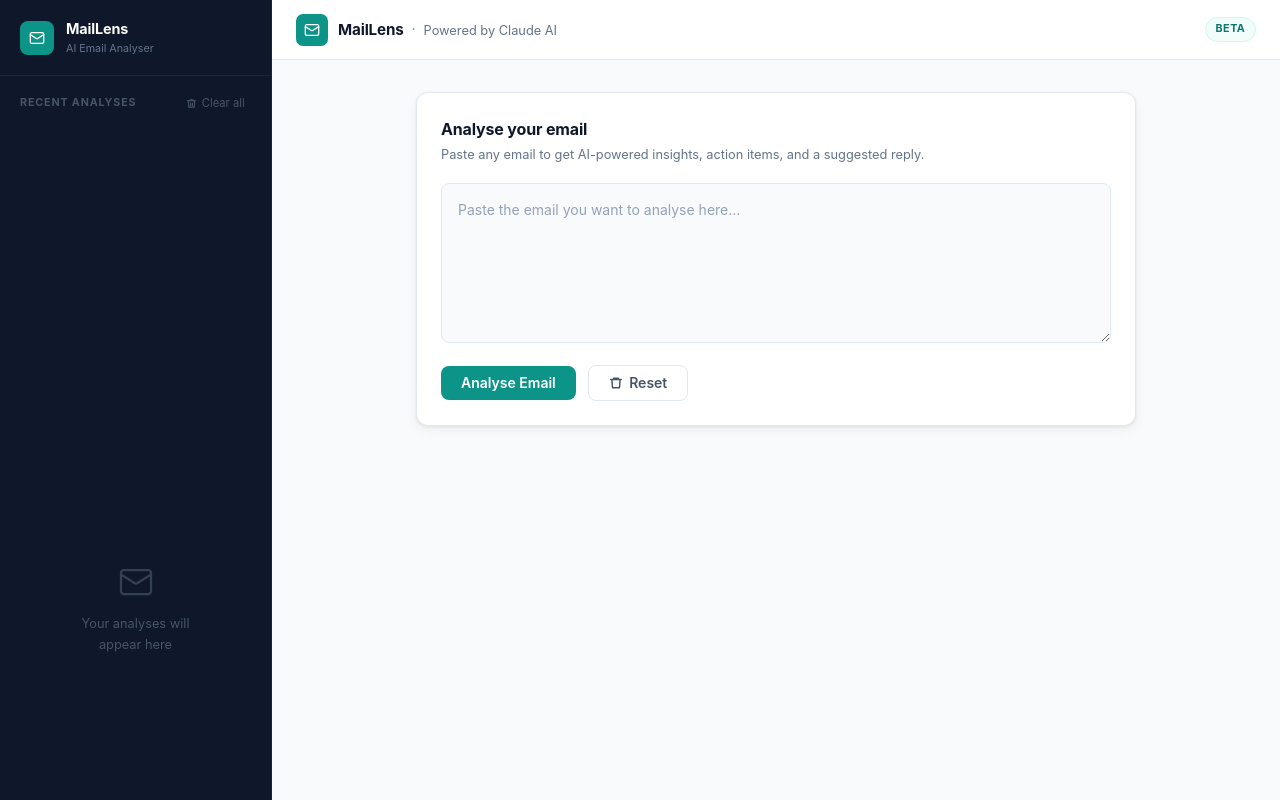
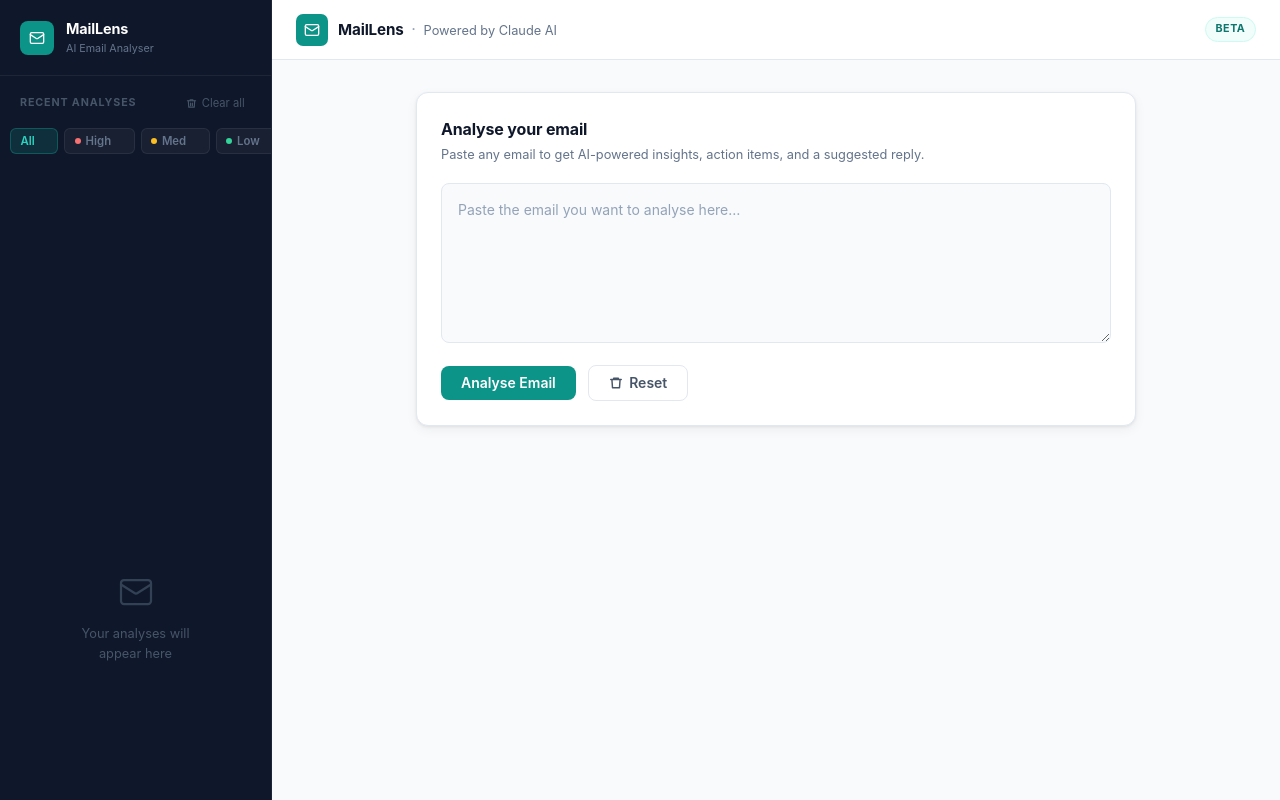
Before and after one commit to gunduzkaan22-source/email-analyser, a Flask app: page / in a window 1280 px wide. Run offline with Flask 3, Linux system fonts and the light colour scheme.

Commit message:
Add urgency category filter to history sidebar

```diff
--- a/static/style.css
+++ b/static/style.css
@@ -132,6 +132,63 @@ body {
 .clear-history-btn:hover {
   color: #f87171;
   background: rgba(248,113,113,0.1);
+}
+
+/* ── Filter bar ── */
+.filter-bar {
+  padding: 0.375rem 0.625rem 0.5rem;
+  display: flex;
+  gap: 0.375rem;
+  flex-shrink: 0;
+  overflow-x: auto;
+}
+
+.filter-bar::-webkit-scrollbar { display: none; }
+
+.filter-btn {
+  display: inline-flex;
+  align-items: center;
+  gap: 0.3rem;
+  background: rgba(255,255,255,0.04);
+  border: 1px solid rgba(255,255,255,0.07);
+  color: var(--navy-500);
+  border-radius: 6px;
+  padding: 0.3rem 0.6rem;
+  font-size: 0.71rem;
+  font-weight: 600;
+  cursor: pointer;
+  font-family: inherit;
+  white-space: nowrap;
+  transition: all 0.15s;
+  flex-shrink: 0;
+}
+
+.filter-btn:hover {
+  background: rgba(255,255,255,0.07);
+  color: var(--navy-300);
+}
+
+.filter-btn.active {
+  background: rgba(20,184,166,0.15);
+  border-color: rgba(20,184,166,0.3);
+  color: var(--teal-400);
+}
+
+.filter-dot {
+  width: 6px;
+  height: 6px;
+  border-radius: 50%;
+  flex-shrink: 0;
+}
+
+.filter-dot.high   { background: #f87171; }
+.filter-dot.medium { background: #fbbf24; }
+.filter-dot.low    { background: #34d399; }
+
+.filter-count {
+  font-size: 0.65rem;
+  opacity: 0.65;
+  min-width: 0.5rem;
 }
 
 .history-list {
--- a/templates/index.html
+++ b/templates/index.html
@@ -33,11 +33,26 @@
       </button>
     </div>
 
+    <div class="filter-bar">
+      <button class="filter-btn active" data-filter="all" onclick="setFilter('all')">
+        All <span class="filter-count" id="cnt-all"></span>
+      </button>
+      <button class="filter-btn" data-filter="high" onclick="setFilter('high')">
+        <span class="filter-dot high"></span>High <span class="filter-count" id="cnt-high"></span>
+      </button>
+      <button class="filter-btn" data-filter="medium" onclick="setFilter('medium')">
+        <span class="filter-dot medium"></span>Med <span class="filter-count" id="cnt-medium"></span>
+      </button>
+      <button class="filter-btn" data-filter="low" onclick="setFilter('low')">
+        <span class="filter-dot low"></span>Low <span class="filter-count" id="cnt-low"></span>
+      </button>
+    </div>
+
     <div class="history-list" id="historyList"></div>
 
     <div class="history-empty" id="historyEmpty">
       <svg width="36" height="36" viewBox="0 0 24 24" fill="none" stroke="currentColor" stroke-width="1.5" stroke-linecap="round" stroke-linejoin="round"><rect x="2" y="4" width="20" height="16" rx="2"/><path d="m22 7-8.97 5.7a1.94 1.94 0 0 1-2.06 0L2 7"/></svg>
-      <p>Your analyses will<br>appear here</p>
+      <p id="historyEmptyMsg">Your analyses will<br>appear here</p>
     </div>
   </aside>
 
@@ -183,6 +198,7 @@
 <script>
 const HISTORY_KEY = 'maillens_history';
 let activeHistoryId = null;
+let activeFilter    = 'all';
 
 /* ── Analyse ── */
 async function analyse() {
@@ -221,6 +237,7 @@ async function analyse() {
 
     renderResults(data);
     activeHistoryId = saveToHistory(email, data);
+    activeFilter = 'all';
     renderHistory();
 
     results.classList.add('visible');
@@ -337,14 +354,38 @@ function renderHistory() {
   const list    = document.getElementById('historyList');
   const empty   = document.getElementById('historyEmpty');
 
-  if (history.length === 0) {
+  // Compute counts per urgency
+  const counts = { all: history.length, high: 0, medium: 0, low: 0 };
+  history.forEach(item => {
+    const u = (item.urgency || '').toLowerCase();
+    if (u in counts) counts[u]++;
+  });
+
+  // Update filter buttons
+  document.querySelectorAll('.filter-btn').forEach(btn => {
+    const f = btn.dataset.filter;
+    btn.classList.toggle('active', f === activeFilter);
+    const el = document.getElementById('cnt-' + f);
+    if (el) el.textContent = counts[f] > 0 ? counts[f] : '';
+  });
+
+  // Filter the list
+  const filtered = activeFilter === 'all'
+    ? history
+    : history.filter(h => (h.urgency || '').toLowerCase() === activeFilter);
+
+  if (filtered.length === 0) {
     list.innerHTML = '';
+    const msg = document.getElementById('historyEmptyMsg');
+    msg.innerHTML = activeFilter === 'all'
+      ? 'Your analyses will<br>appear here'
+      : `No <strong style="color:var(--navy-400)">${activeFilter}</strong> urgency<br>analyses yet`;
     empty.style.display = 'flex';
     return;
   }
 
   empty.style.display = 'none';
-  list.innerHTML = history.map(item => `
+  list.innerHTML = filtered.map(item => `
     <div class="history-item${item.id === activeHistoryId ? ' active' : ''}" onclick="loadHistoryItem('${escHtml(item.id)}')">
       <div class="history-preview">${escHtml(item.preview || '(empty)')}</div>
       <div class="history-meta">
@@ -353,6 +394,11 @@ function renderHistory() {
       </div>
     </div>
   `).join('');
+}
+
+function setFilter(filter) {
+  activeFilter = filter;
+  renderHistory();
 }
 
 function loadHistoryItem(id) {
@@ -376,6 +422,7 @@ function clearHistory() {
   if (!confirm('Clear all history?')) return;
   localStorage.removeItem(HISTORY_KEY);
   activeHistoryId = null;
+  activeFilter    = 'all';
   renderHistory();
   showToast('History cleared');
 }
```
